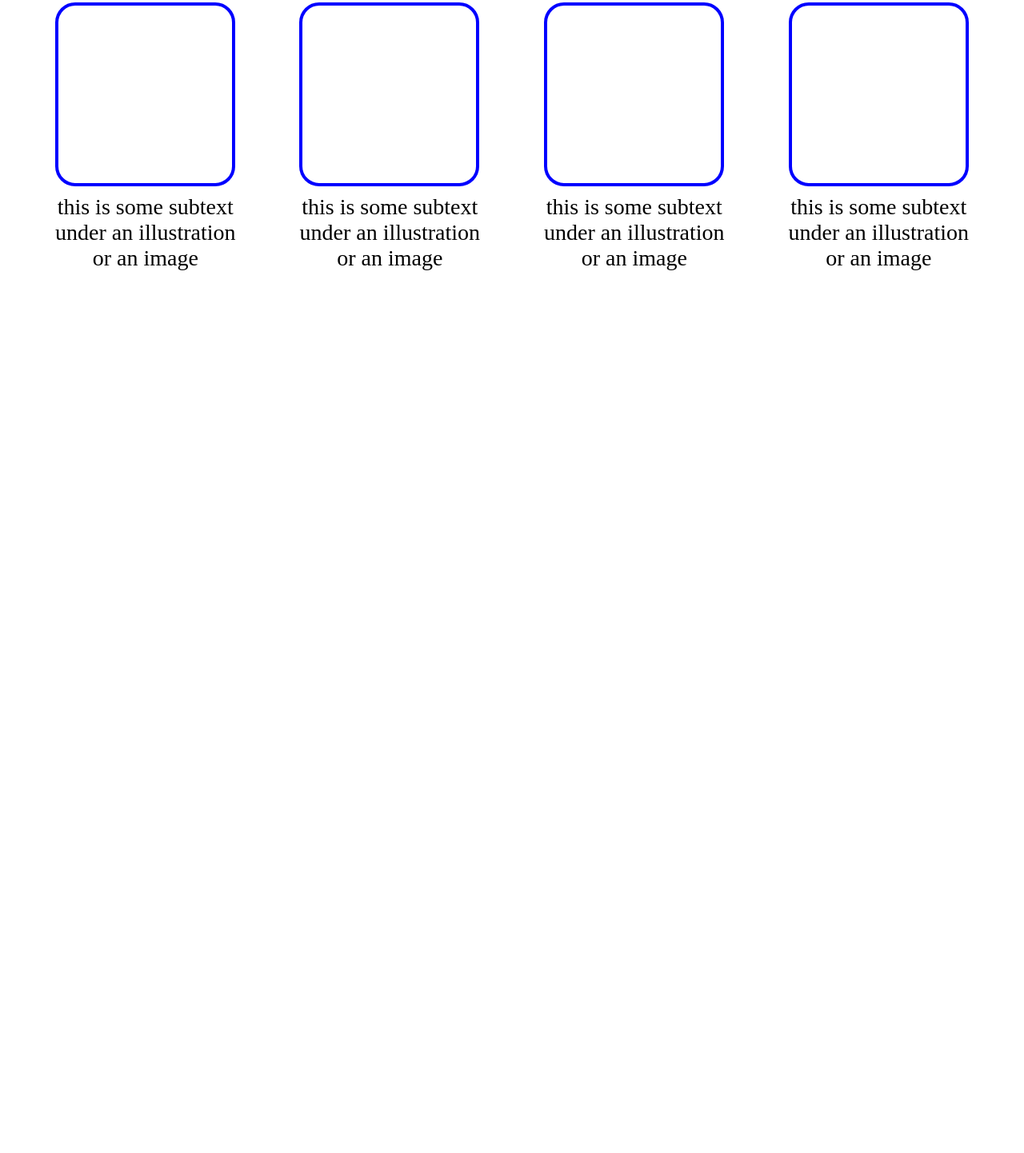
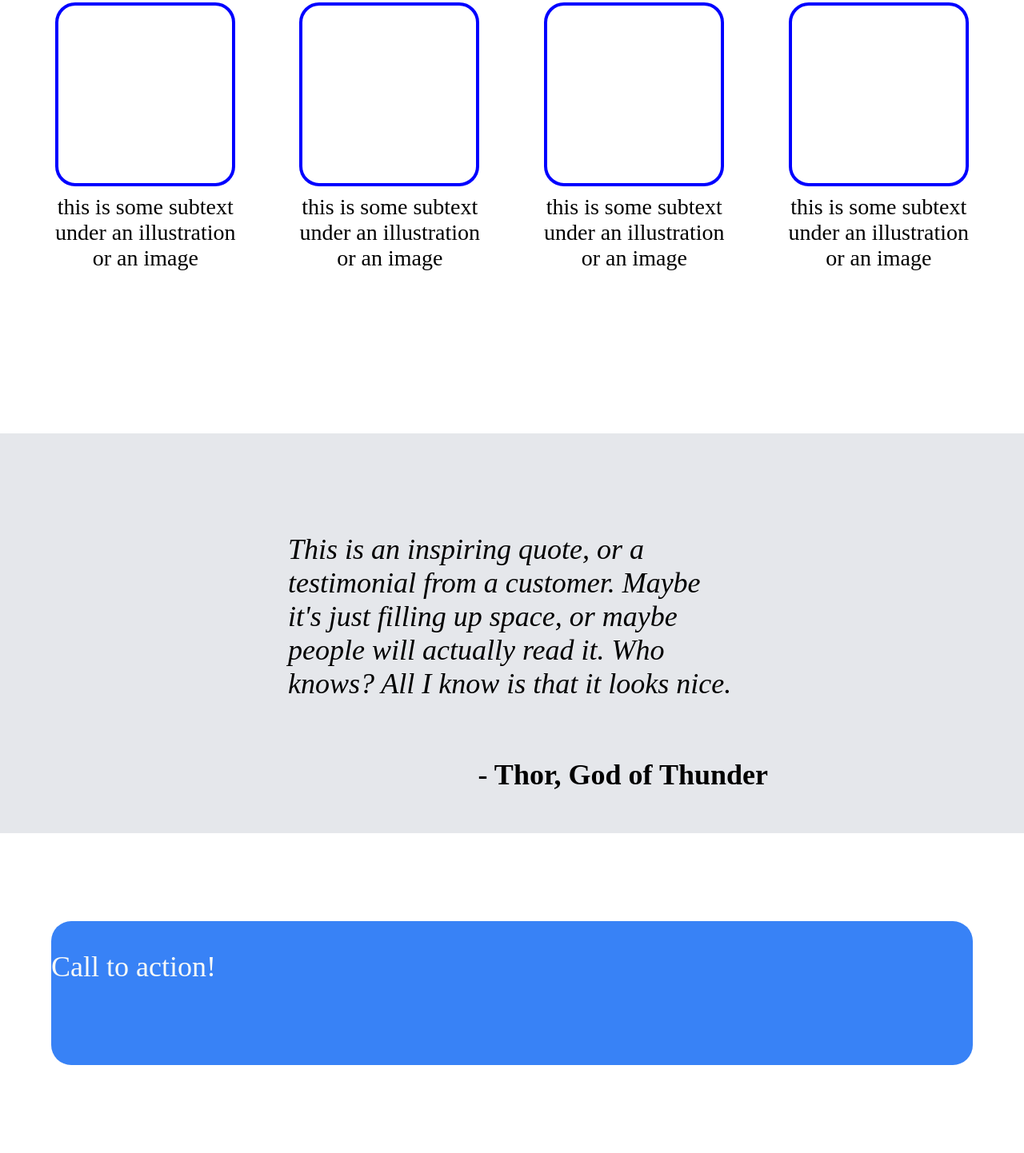
Before and after one commit to Ethan7754/landing_page, a plain HTML site: page index.html in a window 1280 px wide. Shown: the part 690-2132 px from the top of the page at 80% size. Before the commit the page ends 1057 px from the top, so only its background shows below. Drawn offline with Linux system fonts and the light colour scheme.

Commit message:
Complete most of quote section, start next one

```diff
--- a/index.html
+++ b/index.html
@@ -59,9 +59,21 @@
             <div class="card-text">
               <p>this is some subtext <br> under an illustration <br> or an image</p>
             </div>
-
           </div>
-        </div>
+         </div>
+         <div class="quote-section-container">
+           <div class="quote-section">
+             <blockquote>
+               <p class="quote-paragraph">This is an inspiring quote, or a testimonial from a customer. Maybe it's just filling up space, or maybe people will actually read it. Who knows? All I know is that it looks nice.</p>
+             </blockquote>
+             <cite> - Thor, God of Thunder</cite>
+           </div>
+         </div>
+         <div class="call-to-action-container">
+           <div class="call-to-action">
+             <p>Call to action!</p>
+           </div>
+         </div>
       </main>
     </body>
 </html>
--- a/styles.css
+++ b/styles.css
@@ -95,6 +95,7 @@ button {
   display: flex;
   justify-content: center;
   gap: 80px;
+  margin-bottom: 175px;
 }
 
 .card {
@@ -108,7 +109,6 @@ button {
   border-radius: 25px;
   width: 225px;
   height: 230px;
-
 }
 
 .card-text {
@@ -119,3 +119,48 @@ button {
 .card-text p {
   margin-top: 10px;
 }
+
+.quote-section-container {
+  background-color: #E5E7EB;
+  height: 500px;
+  display: flex;
+  justify-content: center;
+  align-items: center;
+}
+
+.quote-section {
+  display: flex;
+  flex-direction: column;
+  justify-content: center;
+  align-items: center;
+  font-size: 36px;
+  width: 50%;
+}
+
+blockquote {
+  font-style: italic;
+}
+
+
+cite {
+  font-style: normal;
+  font-weight: 900;
+  align-self: flex-end;
+}
+
+.call-to-action-container {
+  height: 400px;
+  display: flex;
+  justify-content: center;
+  align-items: center;
+}
+
+.call-to-action {
+  background-color: #3882F6;
+  border-radius: 25px;
+  height: 45%;
+  width: 90%;
+  color: #F9FAF8;
+  font-size: 36px;
+
+}
```
